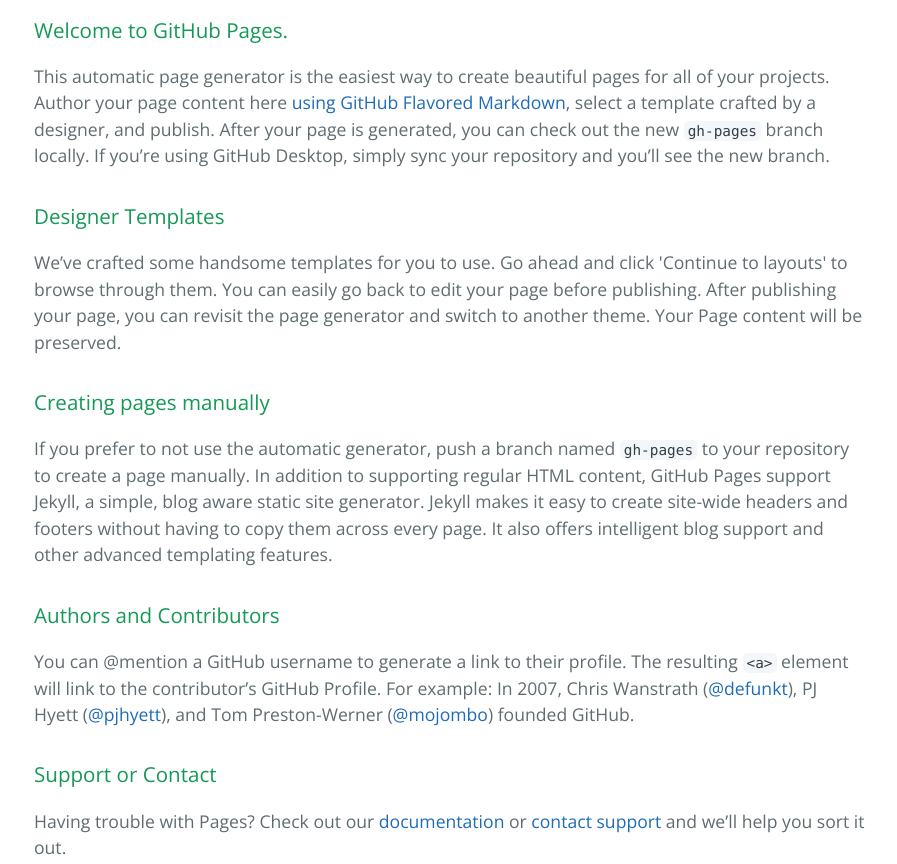
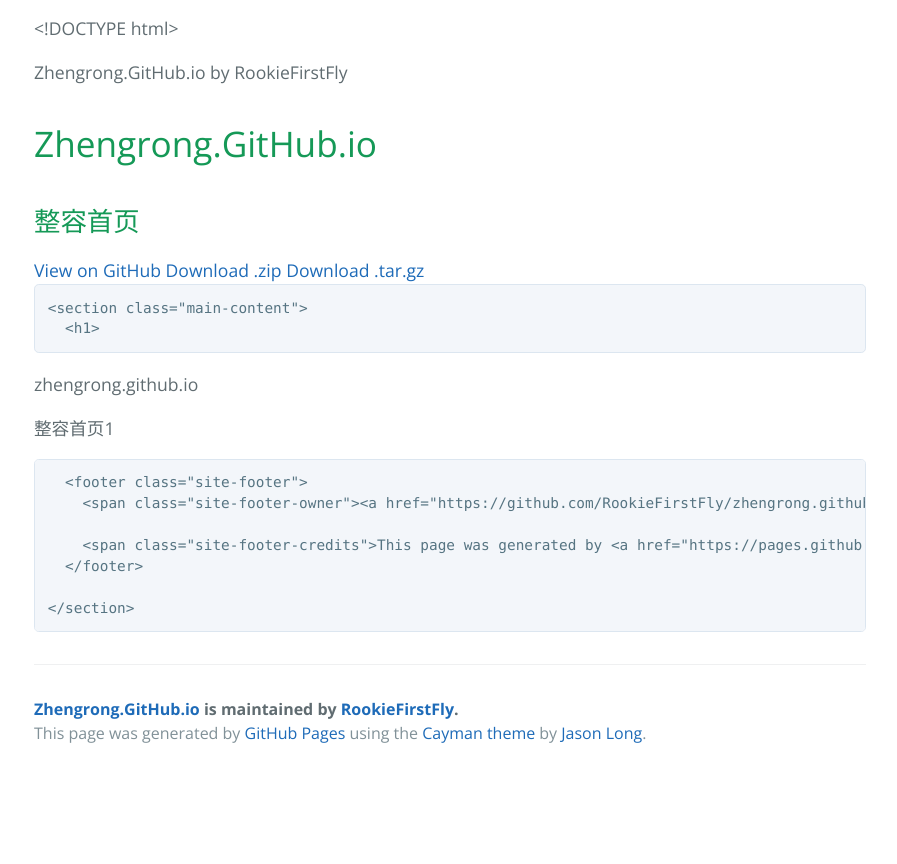
Before and after one commit to RookieFirstFly/zhengrong.github.io, a plain HTML site: page index.html in a window 1280 px wide. Shown: the part 400-1264 px from the top of the page, without its empty margins (190-1087 px from the left). After the commit the page ends 1177 px from the top, so only its background shows below. Drawn offline with nearby package versions, Linux system fonts and the light colour scheme.

```diff
--- a/index.html
+++ b/index.html
@@ -19,30 +19,47 @@
     </section>
 
     <section class="main-content">
-      <h3>
-<a id="welcome-to-github-pages" class="anchor" href="#welcome-to-github-pages" aria-hidden="true"><span aria-hidden="true" class="octicon octicon-link"></span></a>Welcome to GitHub Pages.</h3>
+      <p>&lt;!DOCTYPE html&gt;
 
-<p>This automatic page generator is the easiest way to create beautiful pages for all of your projects. Author your page content here <a href="https://guides.github.com/features/mastering-markdown/">using GitHub Flavored Markdown</a>, select a template crafted by a designer, and publish. After your page is generated, you can check out the new <code>gh-pages</code> branch locally. If you’re using GitHub Desktop, simply sync your repository and you’ll see the new branch.</p>
+  </p>
 
-<h3>
-<a id="designer-templates" class="anchor" href="#designer-templates" aria-hidden="true"><span aria-hidden="true" class="octicon octicon-link"></span></a>Designer Templates</h3>
+    Zhengrong.GitHub.io by RookieFirstFly
 
-<p>We’ve crafted some handsome templates for you to use. Go ahead and click 'Continue to layouts' to browse through them. You can easily go back to edit your page before publishing. After publishing your page, you can revisit the page generator and switch to another theme. Your Page content will be preserved.</p>
 
-<h3>
-<a id="creating-pages-manually" class="anchor" href="#creating-pages-manually" aria-hidden="true"><span aria-hidden="true" class="octicon octicon-link"></span></a>Creating pages manually</h3>
 
-<p>If you prefer to not use the automatic generator, push a branch named <code>gh-pages</code> to your repository to create a page manually. In addition to supporting regular HTML content, GitHub Pages support Jekyll, a simple, blog aware static site generator. Jekyll makes it easy to create site-wide headers and footers without having to copy them across every page. It also offers intelligent blog support and other advanced templating features.</p>
 
-<h3>
-<a id="authors-and-contributors" class="anchor" href="#authors-and-contributors" aria-hidden="true"><span aria-hidden="true" class="octicon octicon-link"></span></a>Authors and Contributors</h3>
 
-<p>You can @mention a GitHub username to generate a link to their profile. The resulting <code>&lt;a&gt;</code> element will link to the contributor’s GitHub Profile. For example: In 2007, Chris Wanstrath (<a href="https://github.com/defunkt" class="user-mention">@defunkt</a>), PJ Hyett (<a href="https://github.com/pjhyett" class="user-mention">@pjhyett</a>), and Tom Preston-Werner (<a href="https://github.com/mojombo" class="user-mention">@mojombo</a>) founded GitHub.</p>
 
-<h3>
-<a id="support-or-contact" class="anchor" href="#support-or-contact" aria-hidden="true"><span aria-hidden="true" class="octicon octicon-link"></span></a>Support or Contact</h3>
 
-<p>Having trouble with Pages? Check out our <a href="https://help.github.com/pages">documentation</a> or <a href="https://github.com/contact">contact support</a> and we’ll help you sort it out.</p>
+
+      <h1>
+<a id="zhengronggithubio" class="anchor" href="#zhengronggithubio" aria-hidden="true"><span aria-hidden="true" class="octicon octicon-link"></span></a>Zhengrong.GitHub.io</h1>
+      <h2>
+<a id="整容首页" class="anchor" href="#%E6%95%B4%E5%AE%B9%E9%A6%96%E9%A1%B5" aria-hidden="true"><span aria-hidden="true" class="octicon octicon-link"></span></a>整容首页</h2>
+      <a href="https://github.com/RookieFirstFly/zhengrong.github.io">View on GitHub</a>
+      <a href="https://github.com/RookieFirstFly/zhengrong.github.io/zipball/master">Download .zip</a>
+      <a href="https://github.com/RookieFirstFly/zhengrong.github.io/tarball/master">Download .tar.gz</a>
+
+
+<pre><code>&lt;section class="main-content"&gt;
+  &lt;h1&gt;
+</code></pre>
+
+<p><a id="zhengronggithubio" href="#zhengronggithubio"></a>zhengrong.github.io</p>
+
+<p>整容首页1</p>
+
+<pre><code>  &lt;footer class="site-footer"&gt;
+    &lt;span class="site-footer-owner"&gt;&lt;a href="https://github.com/RookieFirstFly/zhengrong.github.io"&gt;Zhengrong.GitHub.io&lt;/a&gt; is maintained by &lt;a href="https://github.com/RookieFirstFly"&gt;RookieFirstFly&lt;/a&gt;.&lt;/span&gt;
+
+    &lt;span class="site-footer-credits"&gt;This page was generated by &lt;a href="https://pages.github.com"&gt;GitHub Pages&lt;/a&gt; using the &lt;a href="https://github.com/jasonlong/cayman-theme"&gt;Cayman theme&lt;/a&gt; by &lt;a href="https://twitter.com/jasonlong"&gt;Jason Long&lt;/a&gt;.&lt;/span&gt;
+  &lt;/footer&gt;
+
+&lt;/section&gt;
+</code></pre>
+
+<p>
+</p>
 
       <footer class="site-footer">
         <span class="site-footer-owner"><a href="https://github.com/RookieFirstFly/zhengrong.github.io">Zhengrong.GitHub.io</a> is maintained by <a href="https://github.com/RookieFirstFly">RookieFirstFly</a>.</span>
```
Also changed, not shown: params.json (+1 -1 lines).
